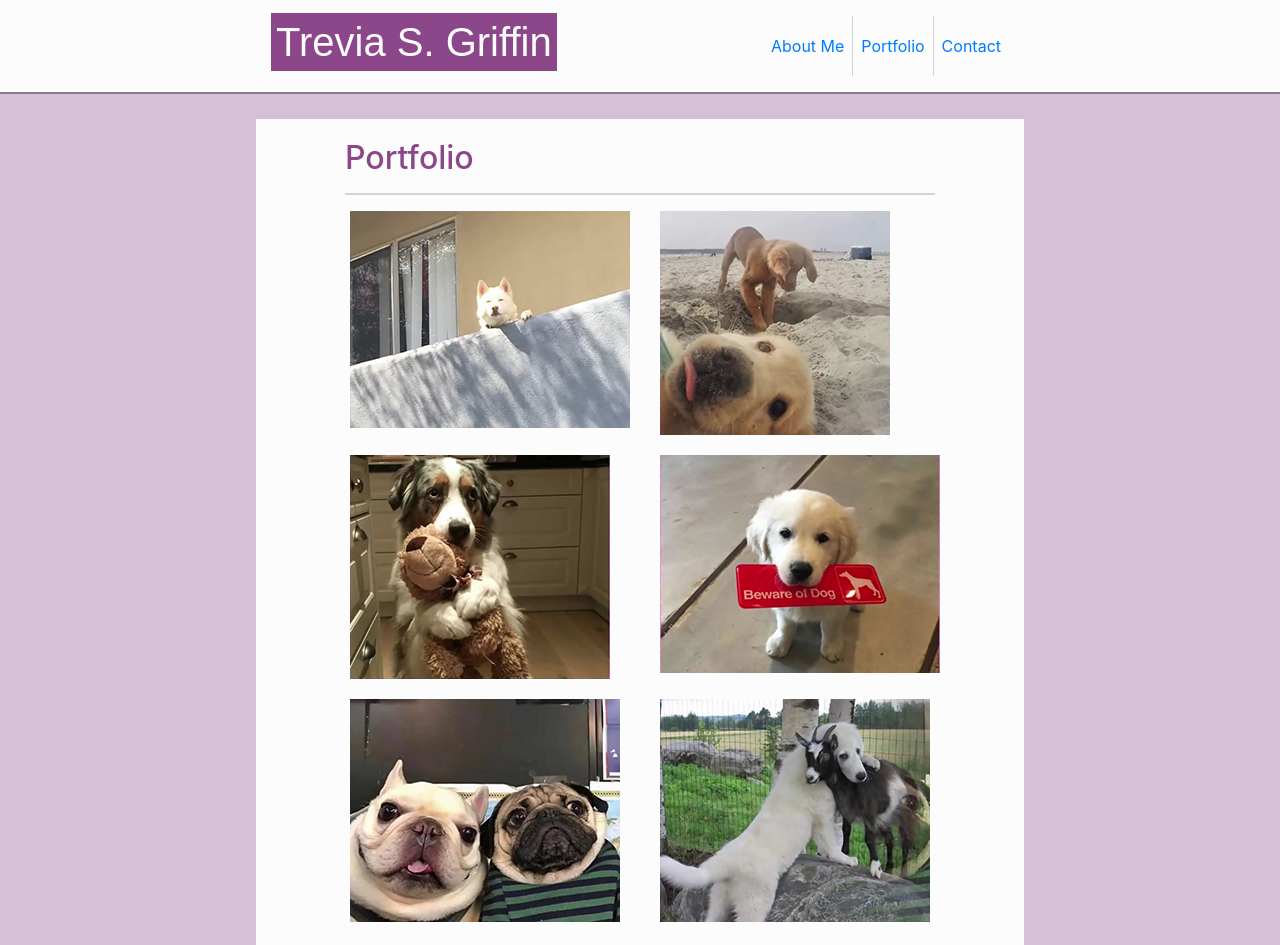
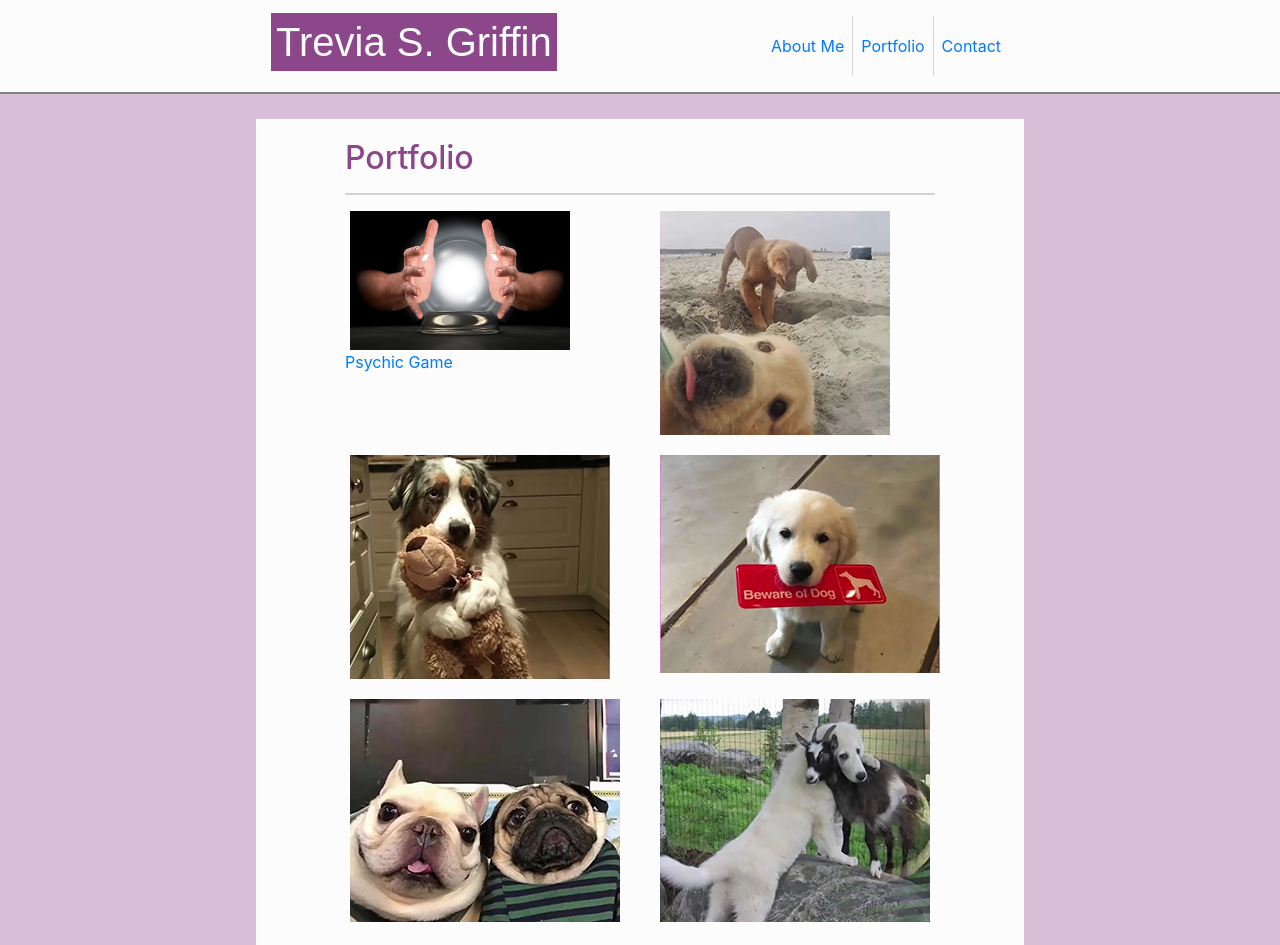
Before and after one commit to tsaraya29/Bootstrap-Portfolio, a plain HTML site: page portfolio.html in a window 1280 px wide. Shown: the top 945 px of the page. Drawn offline with nearby package versions, Linux system fonts and the light colour scheme; a web font is replaced by a local one.

Commit message:
updated link

```diff
--- a/portfolio.html
+++ b/portfolio.html
@@ -42,7 +42,8 @@
                           </div>
                         </div>
                 <div class="row thumbnail">
-                    <div class="col-sm-6"><img src="images/pic1.png" class="img-responsive">
+                    <div class="col-sm-6"><a href = "https://tsaraya29.github.io/psychic-game/" target="_blank"><img src="images/crystal.jpg" class="img-responsive" width="220px">
+                      <p>Psychic Game</a></p>
                            </div>
                     <div class="col-sm-6"><img src="images/pic2.png" class="img-responsive"></div>
                 </div>
```
